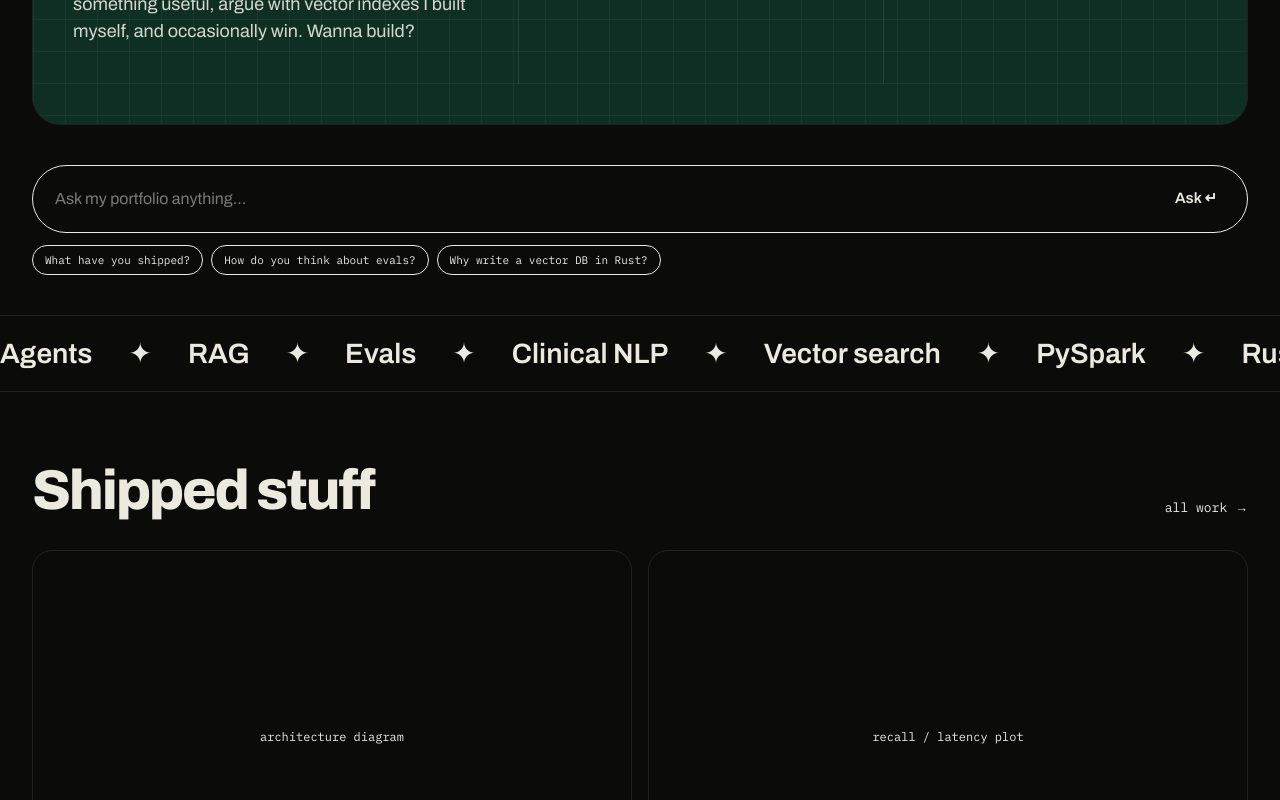
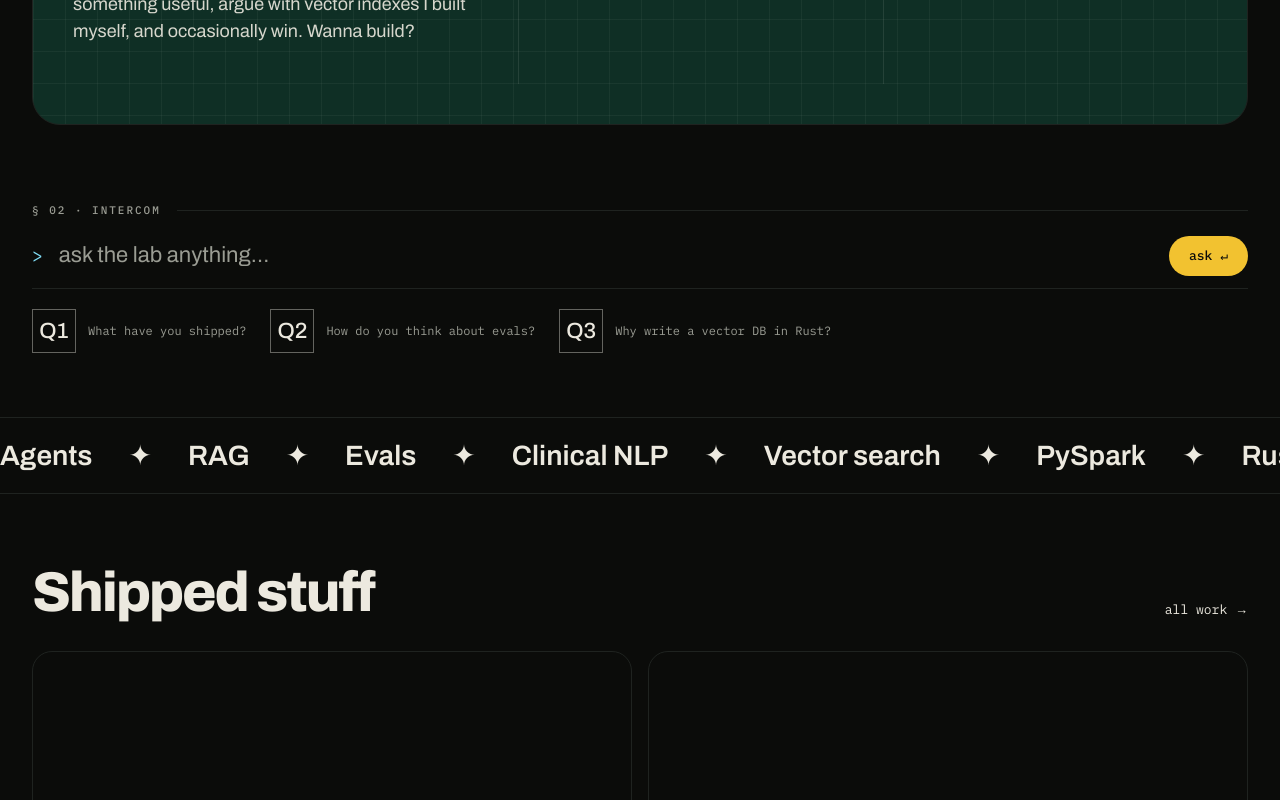
Before and after one commit to psood708/Portfolio, a Next.js app: page / in a window 1280 px wide. Shown: the part 1200-2000 px from the top of the page. Built offline with nearby package versions, Linux system fonts and the light colour scheme.

Commit message:
feat(ask): intercom styling

```diff
--- a/app/page.tsx
+++ b/app/page.tsx
@@ -14,7 +14,7 @@ export default function Home() {
 
       <Readouts />
 
-      <section className="mx-auto max-w-[1280px] px-5 pb-10 pt-10 md:px-8">
+      <section className="mx-auto max-w-[1280px] px-5 pb-12 pt-14 md:px-8 md:pb-16 md:pt-20">
         <AskBar />
       </section>
 
--- a/components/AskBar.tsx
+++ b/components/AskBar.tsx
@@ -4,6 +4,9 @@ import { AnimatePresence, motion } from "framer-motion";
 import { useEffect, useRef, useState } from "react";
 import { SUGGESTIONS, answerFor, tokenize } from "@/lib/ask";
 import { EASE_OUT } from "@/lib/motion";
+import ElementTile from "./ElementTile";
+import Magnetic from "./Magnetic";
+import SectionStamp from "./SectionStamp";
 
 type Source = "claude" | "canned";
 type Turn = { question: string; text: string; done: boolean; source: Source };
@@ -115,29 +118,36 @@ export default function AskBar() {
   const streaming = turn !== null && !turn.done;
 
   return (
-    <div className="flex flex-col gap-3">
+    <div className="flex flex-col gap-5">
+      <SectionStamp index="02" label="Intercom" />
+
       <form
         onSubmit={(e) => {
           e.preventDefault();
           void ask(value);
         }}
-        className="flex items-center gap-2 rounded-full border border-line-2 bg-surface-2 p-[6px] pl-[18px] md:gap-3 md:p-2.5 md:pl-[22px]"
+        className="flex items-center gap-3 border-b border-line pb-3 transition-colors focus-within:border-crystal md:gap-4"
       >
+        <span className="font-mono text-lg text-crystal" aria-hidden>
+          &gt;
+        </span>
         <input
           value={value}
           onChange={(e) => setValue(e.target.value)}
           maxLength={500}
-          placeholder="Ask my portfolio anything…"
-          aria-label="Ask my portfolio anything"
-          className="min-w-0 flex-1 bg-transparent text-[15px] text-bone outline-none placeholder:text-mute-2 md:text-base"
+          placeholder="ask the lab anything…"
+          aria-label="Ask the lab anything"
+          className="min-w-0 flex-1 bg-transparent font-display text-[18px] text-bone outline-none placeholder:text-smoke md:text-[22px]"
         />
+        <Magnetic>
           <button
             type="submit"
-          data-cursor="ask ↵"
-          className="flex-none rounded-full bg-lime px-[18px] py-3 text-sm font-semibold text-ink transition-transform duration-200 ease-boing hover:scale-[1.04] active:scale-95 md:px-5 md:text-[15px]"
+            data-cursor="ask"
+            className="flex-none rounded-full bg-hazmat px-5 py-2.5 font-mono text-[13px] font-medium text-tar transition-transform duration-200 ease-boing hover:scale-[1.04] active:scale-95"
           >
-          Ask<span className="hidden md:inline"> ↵</span>
+            ask ↵
           </button>
+        </Magnetic>
       </form>
 
       <AnimatePresence>
@@ -149,44 +159,45 @@ export default function AskBar() {
             transition={{ duration: 0.35, ease: EASE_OUT }}
             className="overflow-hidden"
           >
-            <div className="rounded-[18px] border border-line bg-surface p-5">
-              <div className="mb-3 flex items-baseline gap-2 font-mono text-[11px] text-mute-3">
-                <span className="text-lime">&gt;</span>
-                <span className="text-mute-2">{turn.question}</span>
+            <div className="rounded-[20px] border border-line bg-lab p-5 md:p-6">
+              <div className="mb-4 flex flex-wrap items-baseline justify-between gap-2">
+                <span className="font-mono text-[12px] text-smoke">
+                  <span className="text-crystal">&gt;</span> {turn.question}
+                </span>
+                <span className="lab-label text-smoke">
+                  response · {turn.source === "canned" ? "canned" : "grounded"}
+                </span>
               </div>
               <p
                 aria-live="polite"
-                className="m-0 text-[15px] leading-[1.55] text-mute-1 md:text-base"
+                className="m-0 font-mono text-[14px] leading-[1.65] text-bone/90 md:text-[15px]"
               >
                 {turn.text}
                 {streaming && (
-                  <span className="caret-blink ml-0.5 inline-block h-[0.95em] w-[7px] translate-y-[1px] bg-lime align-middle" />
+                  <span className="caret-blink ml-0.5 inline-block h-[0.95em] w-[7px] translate-y-[1px] bg-crystal align-middle" />
                 )}
               </p>
-              {turn.done && turn.source === "canned" && (
-                <p className="mt-4 mb-0 font-mono text-[10px] text-mute-4">
-                  canned response · not a live model call
-                </p>
-              )}
             </div>
           </motion.div>
         )}
       </AnimatePresence>
 
       {!turn && (
-        <div className="flex flex-wrap gap-2">
-          {SUGGESTIONS.map((s) => (
+        <ul className="m-0 flex list-none flex-wrap gap-x-6 gap-y-3 p-0">
+          {SUGGESTIONS.map((s, i) => (
+            <li key={s}>
               <button
-              key={s}
                 type="button"
                 onClick={() => void ask(s)}
                 data-cursor="try it"
-              className="rounded-full border border-line-2 px-3 py-1.5 font-mono text-[11px] text-mute-2 transition-colors hover:border-lime hover:text-lime"
+                className="group flex items-center gap-3 text-left"
               >
-              {s}
+                <ElementTile element={{ symbol: `Q${i + 1}`, number: 0, name: s }} size="md" tone="outline" className="transition-colors group-hover:bg-lab" />
+                <span className="font-mono text-[12px] text-smoke transition-colors group-hover:text-bone">{s}</span>
               </button>
+            </li>
           ))}
-        </div>
+        </ul>
       )}
     </div>
   );
```
Lines whose indentation alone changed are shown as unchanged.
